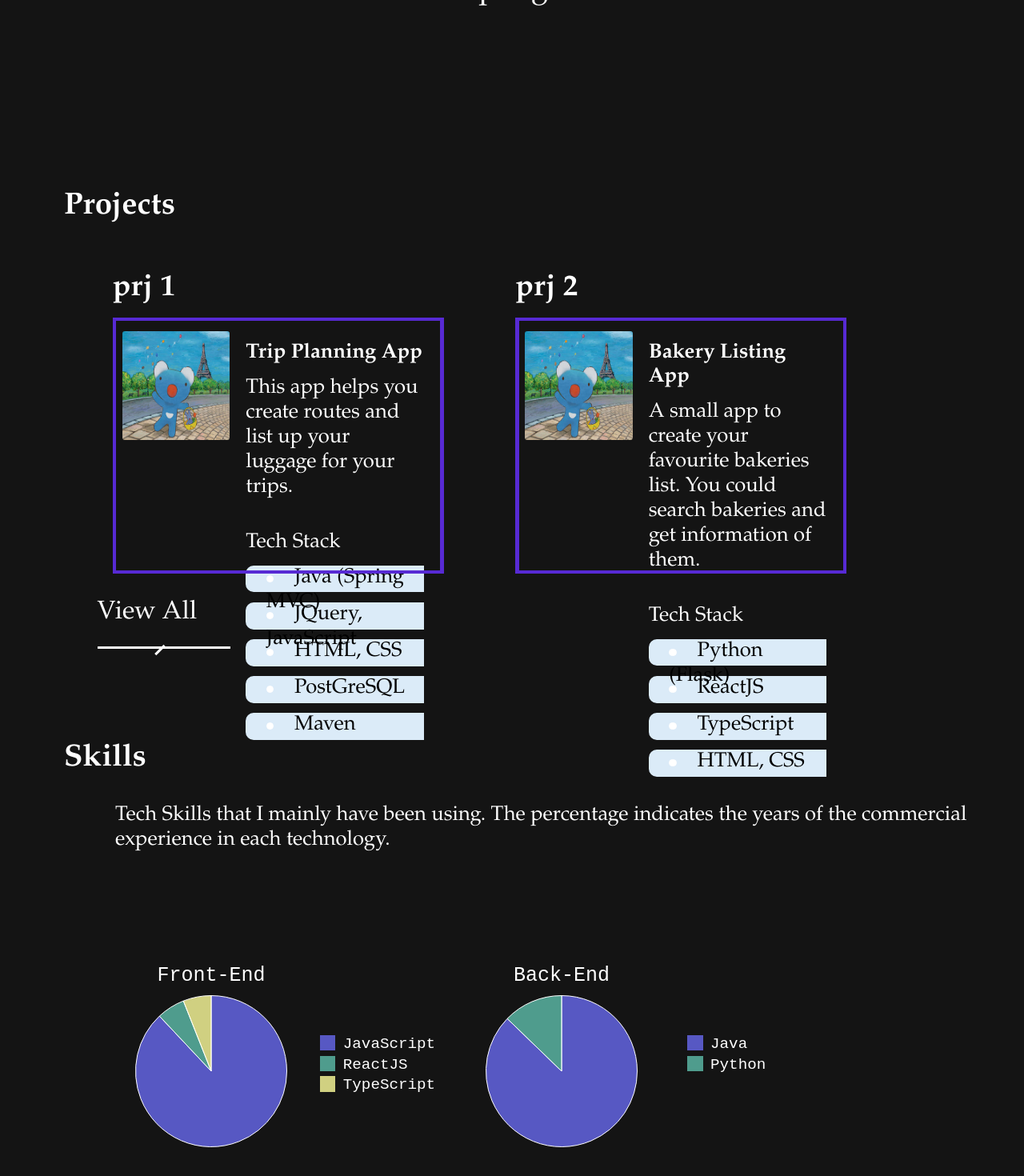
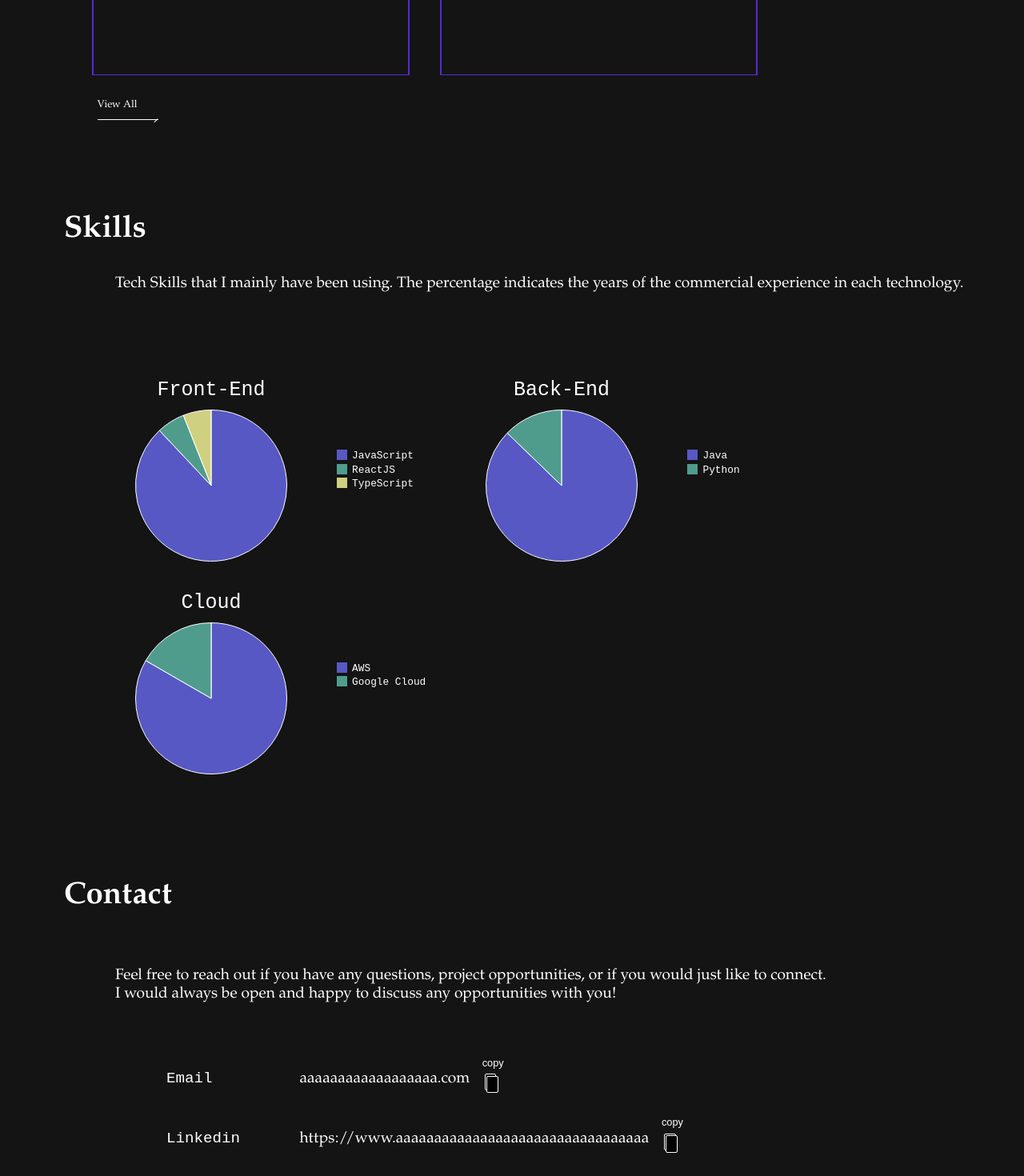
Before and after one commit to michaoz/portfolio, a React (Create React App) app: page / in a window 1280 px wide. Shown: the part 1880-3350 px from the top of the page at 80% size. Built offline with nearby package versions, Linux system fonts and the light colour scheme.

Commit message:
[UPDATE] optimize the font size

```diff
--- a/src/style/components/ContentMain/About.css
+++ b/src/style/components/ContentMain/About.css
@@ -21,7 +21,7 @@
 .about-text {
     margin: 0vh 40vh 5vh auto;  /* position at the right by setting margin-left auto */
     width: 100%;
-    font-size: calc(var(--fontSize01) + 1vw);
+    font-size: var(--fontSize02);
 }
 
 .i-am-list {
--- a/src/style/components/ContentMain/Contact.css
+++ b/src/style/components/ContentMain/Contact.css
@@ -26,7 +26,7 @@
 }
 
 .contact-text {
-    font-size: calc(var(--fontSize01) - 0.2vw);
+    font-size: var(--fontSize02);
 }
 
 .contact-means > div {
--- a/src/style/components/ContentMain/Projects.css
+++ b/src/style/components/ContentMain/Projects.css
@@ -1,5 +1,5 @@
 .projects-list {
-    font-size: 3.5vw;
+    font-size: var(--fontSize02);
     display: flex;
     flex-wrap: nowrap;
     margin-left: 12vh;
@@ -118,7 +118,7 @@
 
 .project-text {
     width: 65%;
-    font-size: 2vw;
+    font-size: var(--fontSize03);
     display: flex;
     flex-direction: column;
     margin-left: 15px;
@@ -168,7 +168,7 @@
     height: 2em;
 /*    margin: 30px 0 10px calc(12vh + 50px);  /* (.projects-list margin-left) + (.projects-list > div) */
 /*    margin: 30px 0 10px calc(12vh + 1em);  /* (.projects-list margin-left) + the latest (.projects-list > div) */
-    font-size: calc(3.5vw - 1vw);  /* (.projects-list font-size) - (extra) */
+    font-size: var(--fontSize03);
     transition: background-color 0.2s;
     &:hover {
         cursor: pointer;
@@ -198,7 +198,7 @@
     content: "";
     position: relative;
     display: inline-block;
-    width: 130%;
+    width: 100%;
     height: 0.1em;
     background-color: var(--whiteColor01);
     transition: background-color 0.1s;
@@ -211,7 +211,7 @@
 
 .view-all-link {
     display: inline-block;
-    width: calc(30vw / 3);  /* (.border width) * 1/3 */
+    width: calc(30vw / 5);  /* ((.project-info or .border) width) * 1/3 */
     margin: 30px 0 10px calc(12vh + 1em);  /* (.projects-list margin-left) + (.projects-list > div) */
     border: none;
     background-color: transparent;
--- a/src/style/components/ContentMain/Skills.css
+++ b/src/style/components/ContentMain/Skills.css
@@ -1,7 +1,7 @@
 .skills-text {
     margin-left: 10vh;  /* h1 width */
     margin-bottom: 5em;
-    font-size: var(--fontSize01);
+    font-size: var(--fontSize02);
     padding-left: 5vw;
 }
 
@@ -47,7 +47,7 @@
 .labels-li {
     display: flex;
     margin: 0.2em 0;
-    font-size: var(--fontSize02);
+    font-size: var(--fontSize03);
 }
 
 .labels-li > div {
--- a/src/style/components/Header.css
+++ b/src/style/components/Header.css
@@ -18,7 +18,7 @@ header {
 }
 
 .header-menu li {
-    font-size: var(--fontSize01);
+    font-size: var(--fontSize03);
     list-style: none;
     float: left;
     /* width: 100px; */
```
